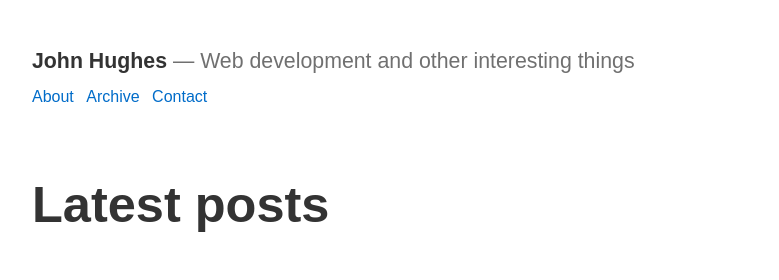
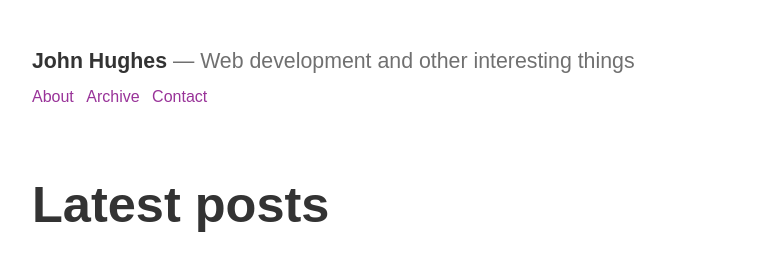
Before and after one commit to johnkhughes/john-hughes-web, a Jekyll site: the page built from index.md, in a window 1280 px wide. Shown: the top 280 px of the page, without its empty margins (248-1027 px from the left). Built offline with Jekyll 4.4.1, drawn with Linux system fonts in a browser that asks for light colours.

Commit message:
Make site more purple

```diff
--- a/_sass/_colors.scss
+++ b/_sass/_colors.scss
@@ -3,4 +3,4 @@
 $text_color: #333;
 $text_color_alt: tint($text_color, 30%);
 $line_color: tint($text_color, 75%);
-$link_color: #006cc9;
+$link_color: #939;
--- a/_sass/_links.scss
+++ b/_sass/_links.scss
@@ -21,6 +21,11 @@ a {
         }
     }
 
+    h1 &,
+    h2 & {
+        display: inline-block;
+    }
+
     // Links in navigation
     .nav & {
         text-decoration: none;
```
